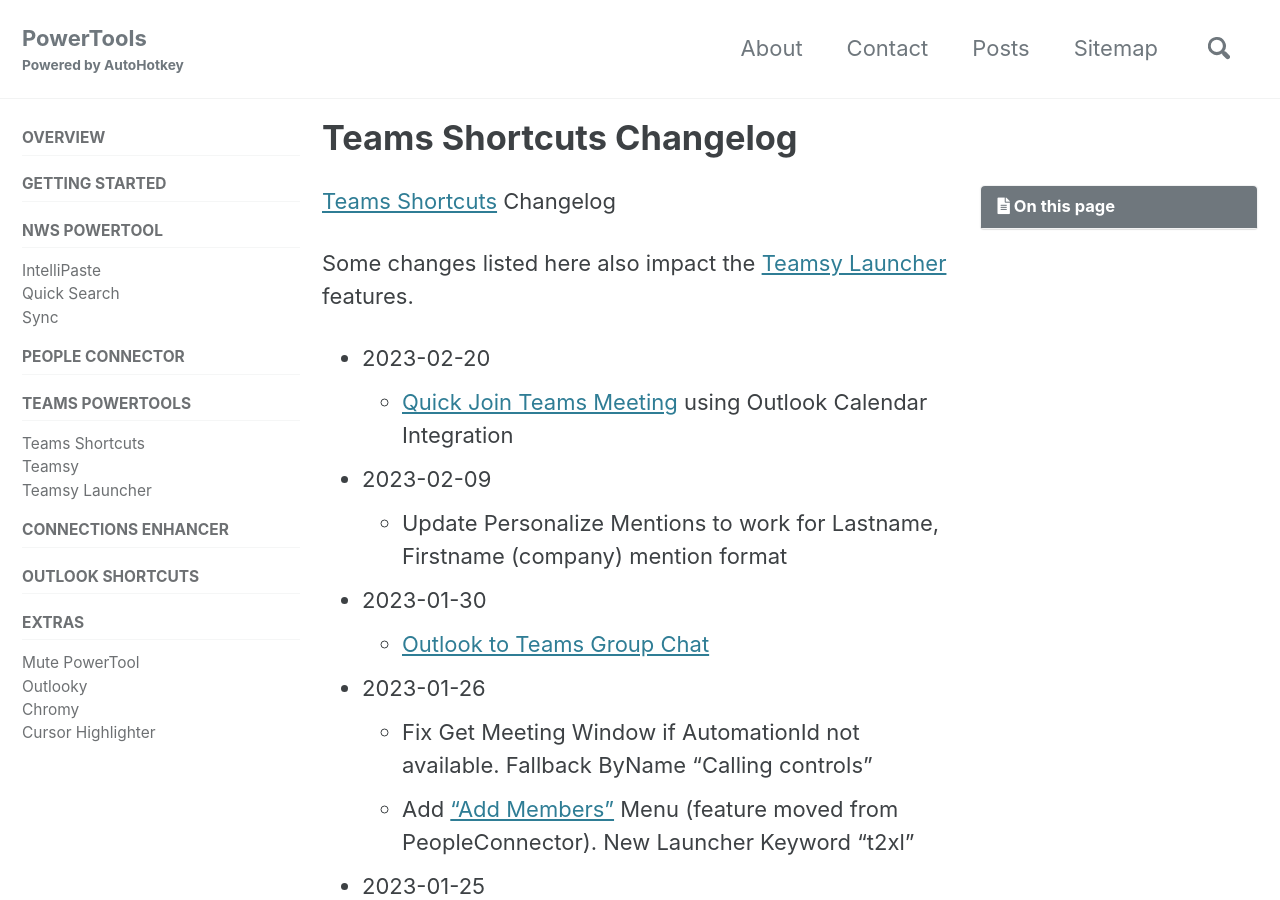
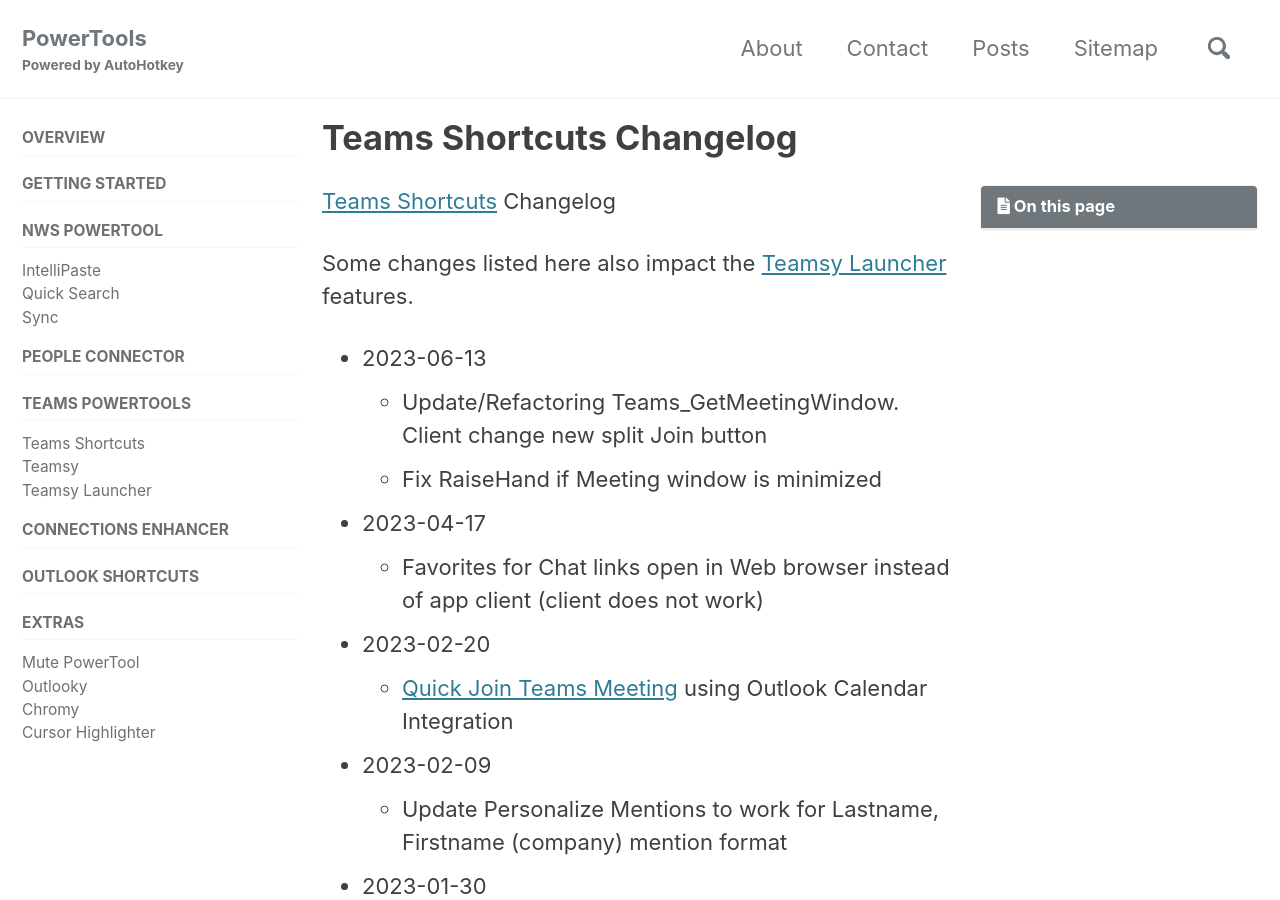
Before and after one commit to tdalon/ahk, a Jekyll site: the page built from docs/_pages/Teams-Shortcuts-Changelog.md, in a window 1280 px wide and 900 px high. Built offline with Jekyll 4.4.1, drawn with Linux system fonts in a browser that asks for light colours; cached includes are drawn as plain includes; comment, search, counter and statistics services are not loaded.

Commit message:
Refactor Teams_GetMeetingWindow

```diff
--- a/docs/_pages/Teams-Shortcuts-Changelog.md
+++ b/docs/_pages/Teams-Shortcuts-Changelog.md
@@ -8,6 +8,11 @@ excerpt: "Release notes for Teams Shortcuts PowerTool."
 
 Some changes listed here also impact the [Teamsy Launcher](Teamsy-Launcher) features.
 
+* 2023-06-13
+  * Update/Refactoring Teams_GetMeetingWindow. Client change new split Join button
+  * Fix RaiseHand if Meeting window is minimized
+* 2023-04-17
+  * Favorites for Chat links open in Web browser instead of app client (client does not work)
 * 2023-02-20
   * [Quick Join Teams Meeting](https://tdalon.blogspot.com/2023/02/teams-quick-join-meeting.html) using Outlook Calendar Integration
 * 2023-02-09
```
Also changed, not shown: 2 other files.
